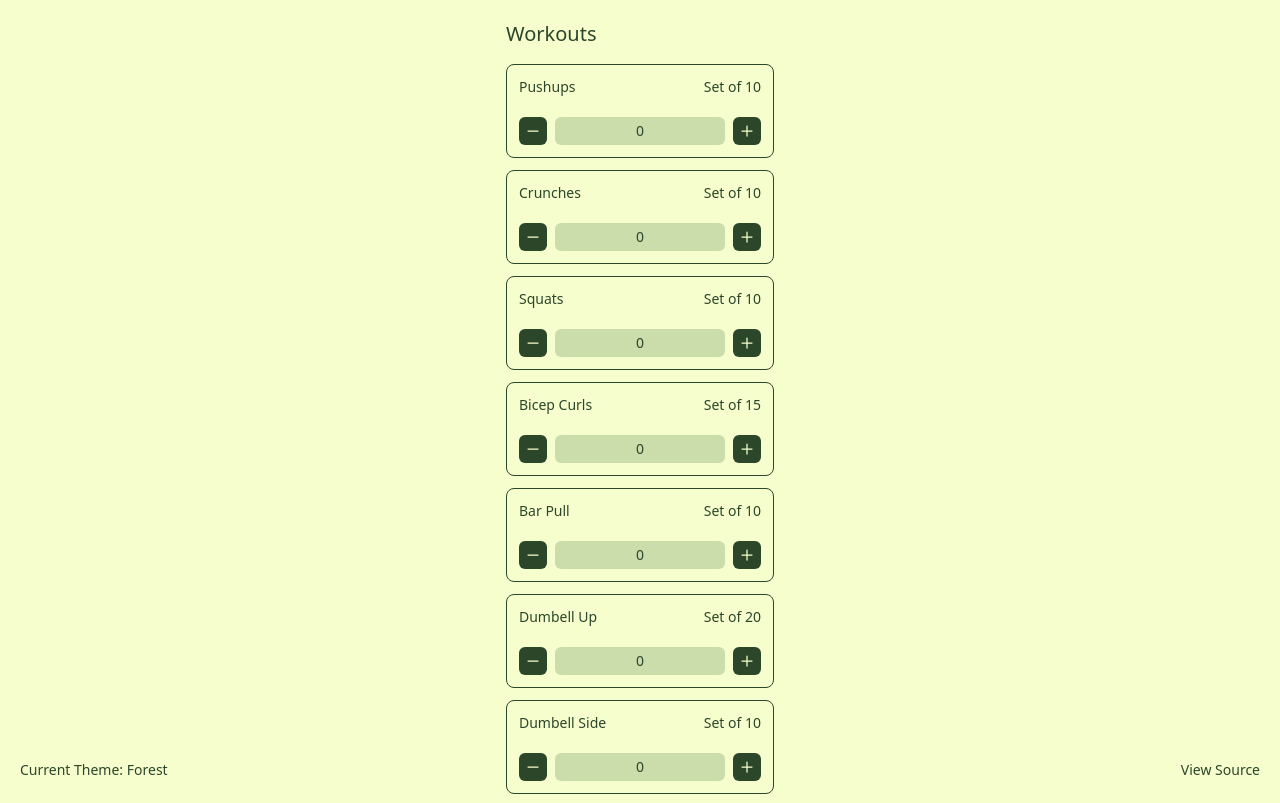
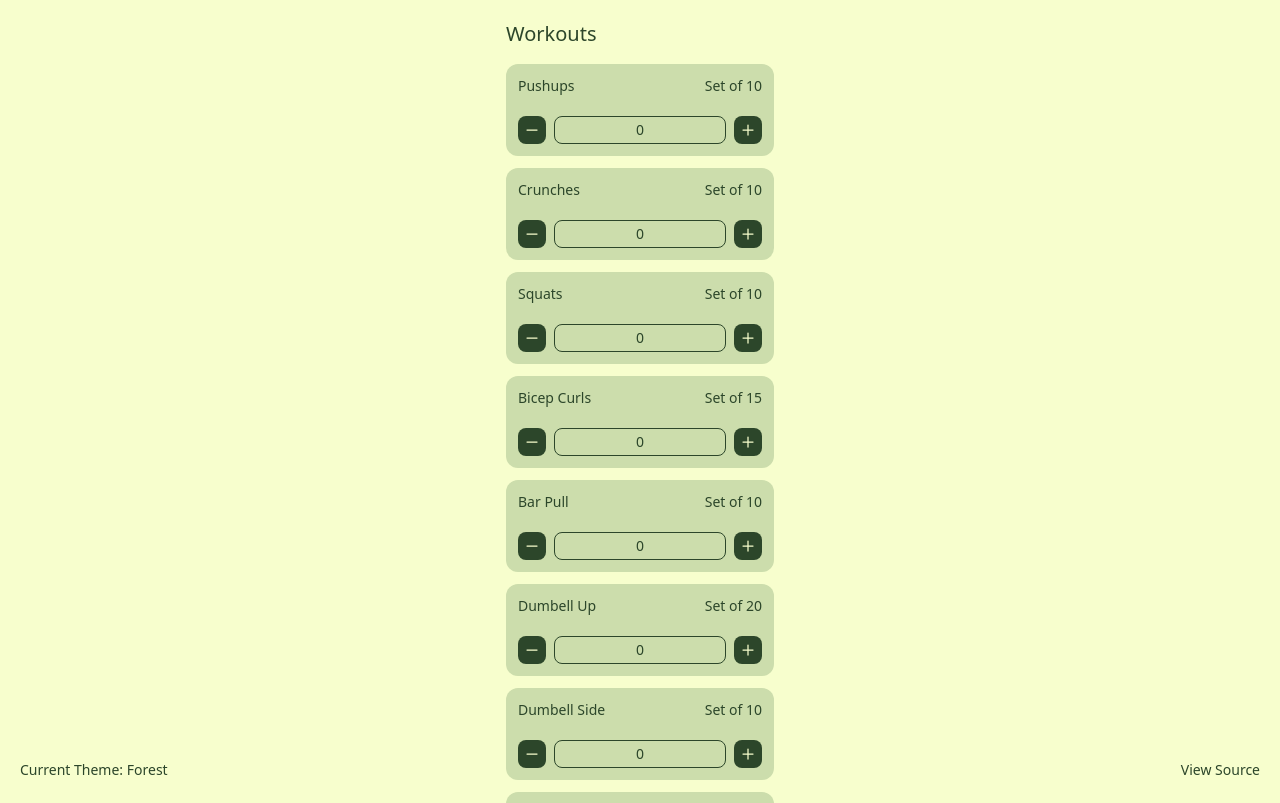
Before and after one commit to nirnejak/workout-tracker, a React (Vite) app: page / in a window 1280 px wide. Shown: the top 803 px of the page. Built offline with nearby package versions, Linux system fonts and the light colour scheme; some icons are missing.

Commit message:
WorkoutsContext: style changed

```diff
--- a/src/components/WorkoutContainer.tsx
+++ b/src/components/WorkoutContainer.tsx
@@ -12,14 +12,14 @@ const WorkoutContainer: React.FC<Props> = ({
   increaseCount,
 }) => {
   return (
-    <div className="mb-3 rounded-lg border border-[--colo-dark] p-3 text-sm text-[--color-dark]">
+    <div className="mb-3 rounded-xl bg-[--color-primary] p-3 text-sm text-[--color-dark]">
       <div className="mb-5 flex justify-between text-[--color-dark]">
         <p>{workout.name}</p>
         <p>Set of {workout.set}</p>
       </div>
       <div className="flex justify-between">
         <button
-          className="rounded-md bg-[--color-dark] p-1 text-[--color-light] transition-colors hover:opacity-95 active:scale-95"
+          className="rounded-lg bg-[--color-dark] p-1 text-[--color-light] transition-all hover:opacity-95 active:scale-95"
           onClick={reduceCount}
         >
           <svg
@@ -33,11 +33,11 @@ const WorkoutContainer: React.FC<Props> = ({
             <path strokeLinecap="round" strokeLinejoin="round" d="M18 12H6" />
           </svg>
         </button>
-        <div className="mx-2 flex w-full items-center justify-center rounded-md bg-[--color-primary] text-[--color-dark]">
+        <div className="mx-2 flex w-full items-center justify-center rounded-lg border border-[--color-dark] text-[--color-dark]">
           {workout.count}
         </div>
         <button
-          className="rounded-md bg-[--color-dark] p-1 text-[--color-light] transition-colors hover:opacity-95 active:scale-95"
+          className="rounded-lg bg-[--color-dark] p-1 text-[--color-light] transition-all hover:opacity-95 active:scale-95"
           onClick={increaseCount}
         >
           <svg
```
